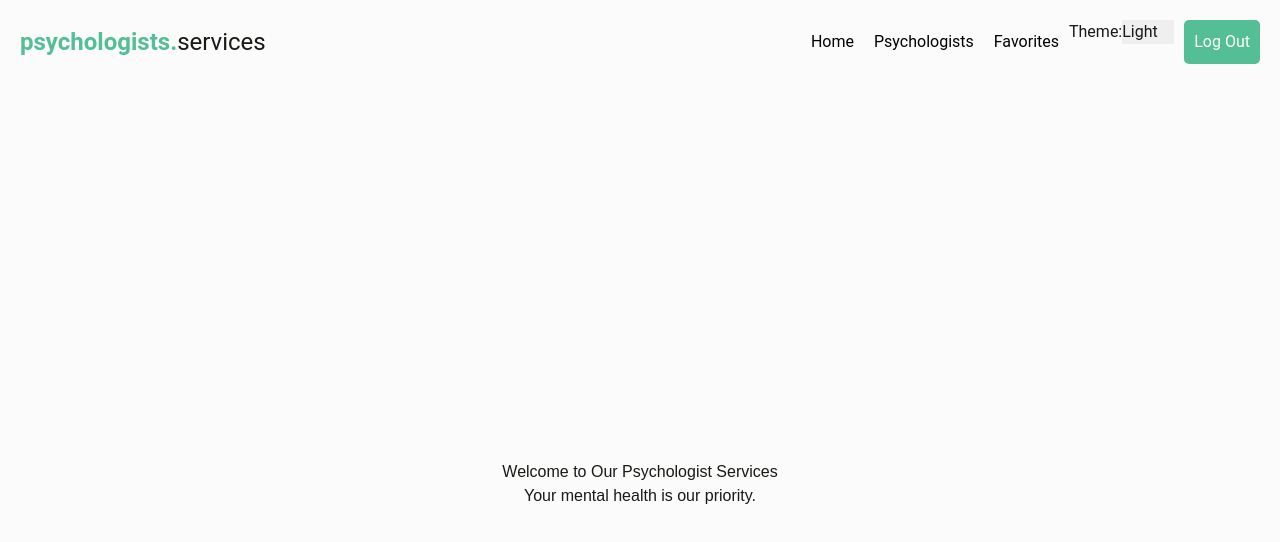
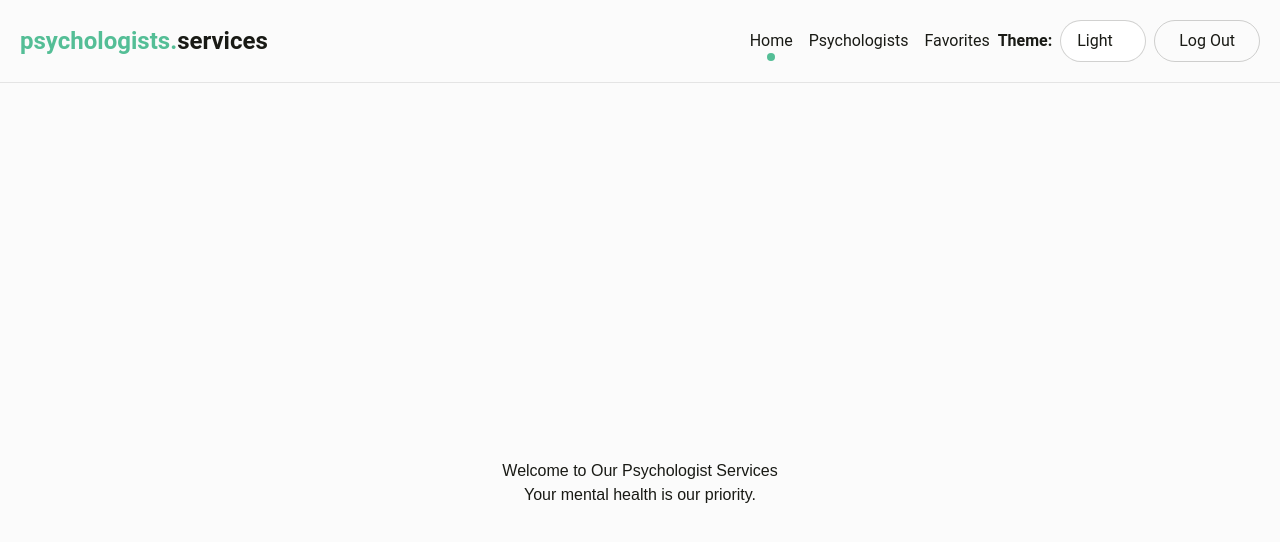
Before and after one commit to EvheniiDovhui/Psychologists, a React (Vite) app: page / in a window 1280 px wide. Shown: the top 542 px of the page. Built offline with nearby package versions, Linux system fonts and the light colour scheme; no server answers.

Commit message:
header styles

```diff
--- a/src/components/Header/Header.jsx
+++ b/src/components/Header/Header.jsx
@@ -1,5 +1,5 @@
 import React from 'react'
-import { useNavigate } from 'react-router-dom'
+import { useNavigate, useLocation } from 'react-router-dom'
 import { auth } from '../../services/firebaseConfig'
 import { signOut } from 'firebase/auth'
 import ThemeSelector from '../ThemeSelector/ThemeSelector'
@@ -16,6 +16,7 @@ import {
 
 const Header = ({ theme, setTheme }) => {
 	const navigate = useNavigate()
+	const location = useLocation()
 
 	const handleLogout = async () => {
 		try {
@@ -35,13 +36,28 @@ const Header = ({ theme, setTheme }) => {
 			<Nav>
 				<NavList>
 					<NavItem>
-						<NavLink to='/'>Home</NavLink>
+						<NavLink
+							to='/'
+							className={location.pathname === '/' ? 'active' : ''}
+						>
+							Home
+						</NavLink>
 					</NavItem>
 					<NavItem>
-						<NavLink to='/psychologists'>Psychologists</NavLink>
+						<NavLink
+							to='/psychologists'
+							className={location.pathname === '/psychologists' ? 'active' : ''}
+						>
+							Psychologists
+						</NavLink>
 					</NavItem>
 					<NavItem>
-						<NavLink to='/favorites'>Favorites</NavLink>
+						<NavLink
+							to='/favorites'
+							className={location.pathname === '/favorites' ? 'active' : ''}
+						>
+							Favorites
+						</NavLink>
 					</NavItem>
 				</NavList>
 				<ThemeSelector theme={theme} setTheme={setTheme} />
--- a/src/components/Header/HeaderStyles.jsx
+++ b/src/components/Header/HeaderStyles.jsx
@@ -7,33 +7,31 @@ const HeaderContainer = styled.header`
 	align-items: center;
 	padding: 20px;
 	background: ${({ theme }) => theme.background};
+	border-bottom: 1px solid ${({ theme }) => theme.borderHeader};
 `
 
 const LogoHeader = styled(Link)`
-	padding: 10px;
-	margin: 10px 0;
+	padding: 8px;
+	margin: 8px 0;
 	font-size: 16px;
-	text-decoration: none;
 	text-align: center;
-	border: none;
-	border-radius: 5px;
 	background-color: #28a745;
-	color: #fff;
-	transition: background-color 0.3s;
-	&:hover {
-		background-color: #218838;
-	}
 `
 
 const Logo = styled.a`
 	font-size: 24px;
-	text-decoration: none;
 	font-weight: bold;
 	color: ${({ theme }) => theme.logoHeader};
+	&:hover {
+		text-decoration: none;
+		transition: transform 0.3s, color 0.3s;
+		transform: scale(1.015);
+		color: ${({ theme }) => theme.logoHeaderHover};
+	}
 `
 
 const Span = styled.span`
-	font-weight: normal;
+	font-weight: bold;
 	color: ${({ theme }) => theme.logoHeaderSpan};
 `
 
@@ -44,34 +42,46 @@ const Nav = styled.nav`
 const NavList = styled.ul`
 	display: flex;
 	align-items: center;
-
 	list-style: none;
 	padding: 0;
 	margin: 0;
 `
 
 const NavItem = styled.li`
-	margin: 0 10px;
+	margin: 0 8px;
+	position: relative;
 `
 
 const NavLink = styled(Link)`
-	text-decoration: none;
-	color: black;
+	color: ${({ theme }) => theme.text};
 	&:hover {
-		text-decoration: underline;
+		transition: color 0.3s;
+		color: ${({ theme }) => theme.logoHeaderHover};
+	}
+
+	&.active::after {
+		content: '';
+		display: block;
+		width: 8px;
+		height: 8px;
+		background-color: ${({ theme }) => theme.logoHeaderActive};
+		border-radius: 50%;
+		position: absolute;
+		bottom: -8px;
+		left: 50%;
+		transform: translateX(-50%);
 	}
 `
 
 const LogoutButton = styled.button`
 	align-items: center;
-	padding: 10px;
-	margin-left: 10px;
+	padding: 8px 24px;
 	font-size: 16px;
 	cursor: pointer;
-	border: none;
-	border-radius: 5px;
-	background-color: ${({ theme }) => theme.buttonBackground};
-	color: #fff;
+	border: 1px solid ${({ theme }) => theme.borderColor};
+	border-radius: 50px;
+	background-color: var(--color-transparent);
+	color: ${({ theme }) => theme.text};
 	transition: background-color 0.3s;
 	&:hover {
 		background-color: ${({ theme }) => theme.buttonHoverBackground};
--- a/src/components/ThemeSelector/ThemeSelector.jsx
+++ b/src/components/ThemeSelector/ThemeSelector.jsx
@@ -1,4 +1,10 @@
 import React from 'react'
+import {
+	ThemeSelectorContainer,
+	ThemeLabel,
+	ThemeSelect,
+	ThemeOption,
+} from './ThemeSelectorStyle'
 
 const ThemeSelector = ({ theme, setTheme }) => {
 	const handleThemeChange = event => {
@@ -6,16 +12,16 @@ const ThemeSelector = ({ theme, setTheme }) => {
 	}
 
 	return (
-		<div>
-			<label htmlFor='theme-select'>Theme:</label>
-			<select id='theme-select' value={theme} onChange={handleThemeChange}>
-				<option value='light'>Light</option>
-				<option value='dark'>Dark</option>
-				<option value='blue'>Blue</option>
-				<option value='green'>Green</option>
-				<option value='red'>Orange</option>
-			</select>
-		</div>
+		<ThemeSelectorContainer>
+			<ThemeLabel htmlFor='theme-select'>Theme:</ThemeLabel>
+			<ThemeSelect id='theme-select' value={theme} onChange={handleThemeChange}>
+				<ThemeOption value='light'>Light</ThemeOption>
+				<ThemeOption value='dark'>Dark</ThemeOption>
+				<ThemeOption value='blue'>Blue</ThemeOption>
+				<ThemeOption value='green'>Green</ThemeOption>
+				<ThemeOption value='red'>Orange</ThemeOption>
+			</ThemeSelect>
+		</ThemeSelectorContainer>
 	)
 }
 
--- /dev/null
+++ b/src/components/ThemeSelector/ThemeSelectorStyle.jsx
@@ -0,0 +1,41 @@
+import styled from 'styled-components'
+
+export const ThemeSelectorContainer = styled.div`
+	display: flex;
+	margin-right: 8px;
+	align-items: center;
+`
+
+export const ThemeLabel = styled.label`
+	margin-right: 8px;
+	font-weight: bold;
+	color: ${({ theme }) => theme.text};
+`
+
+export const ThemeSelect = styled.select`
+	cursor: pointer;
+	padding: 8px 16px;
+	font-size: 16px;
+	border: 1px solid ${({ theme }) => theme.borderColor};
+	border-radius: 50px;
+	background-color: ${({ theme }) => theme.selectBackground};
+	color: ${({ theme }) => theme.text};
+	transition: border-color 0.3s, background-color 0.3s;
+	&:hover {
+		border-color: ${({ theme }) => theme.hoverBorderColor};
+		background-color: ${({ theme }) => theme.buttonHoverBackground};
+	}
+	&:focus {
+		outline: none;
+		border-color: ${({ theme }) => theme.focusBorderColor};
+	}
+`
+
+export const ThemeOption = styled.option`
+	padding: 8px 16px;
+	background-color: ${({ theme }) => theme.optionBackground};
+	color: ${({ theme }) => theme.text};
+	&:hover {
+		background-color: ${({ theme }) => theme.hoverBorderColor};
+	}
+`
--- a/src/styles/index.css
+++ b/src/styles/index.css
@@ -14,30 +14,23 @@
 
 	--color-green: #54be96;
 	--color-green-light: #54be9633;
+	--color-green-hover: #36a379;
 
 	--color-blue: #3470ff;
 	--color-blue-light: #3470ff33;
 
-	--color-orange: #fc832c;
+	--color-transparent: rgba(0, 0, 0, 0);
+
+	--color-orange: #231104;
 	--color-orange-light: #fc832c33;
 
 	--color-text: #191a15;
-	--color-text-secondary: rgba(16, 24, 40, 0.6);
-	--color-text-light: rgb(71, 84, 103);
 
-	--color-icon: rgb(16, 24, 40);
-
-	--color-background-icon: #10182810;
-
-	--color-background-input: #10182810;
-
-	--color-border: rgba(16, 24, 40, 0.125);
-	--color-border-hover: rgb(216, 67, 67);
-
-	--color-button: rgb(228, 72, 72);
-	--color-button-hover: rgb(216, 67, 67);
+	--color-border-header: #191a151a;
+	--color-border-button: #191a1533;
 }
 
 body {
 	font-family: 'Inter-Regular', sans-serif;
+	margin: 0 auto;
 }
--- a/src/themes/themes.js
+++ b/src/themes/themes.js
@@ -5,9 +5,20 @@ export const lightTheme = {
 
 	logoHeader: 'var(--color-green)',
 	logoHeaderSpan: 'var(--color-black)',
+	logoHeaderHover: 'var(--color-green-hover)',
+
+	logoHeaderActive: 'var(--color-green)',
 
 	buttonBackground: 'var(--color-green)',
 	buttonHoverBackground: 'var(--color-green-light)',
+
+	borderHeader: 'var(--color-border-header)',
+
+	borderColor: 'var(--color-border-button)',
+	selectBackground: '#fff',
+	hoverBorderColor: 'var(--color-green-hover)',
+	focusBorderColor: 'var(--color-green)',
+	optionBackground: 'var(--color-transparent)',
 }
 
 export const darkTheme = {
@@ -17,9 +28,20 @@ export const darkTheme = {
 
 	logoHeader: 'var(--color-green)',
 	logoHeaderSpan: 'var(--color-white)',
+	logoHeaderHover: 'var(--color-green-hover)',
+
+	logoHeaderActive: 'var(--color-green)',
 
 	buttonBackground: 'var(--color-green)',
 	buttonHoverBackground: 'var(--color-green-light)',
+
+	borderHeader: 'var(--color-green)',
+
+	borderColor: '#666',
+	selectBackground: '#444',
+	hoverBorderColor: 'var(--color-green-hover)',
+	focusBorderColor: 'var(--color-green)',
+	optionBackground: '#555',
 }
 
 export const blueTheme = {
@@ -32,6 +54,11 @@ export const blueTheme = {
 
 	buttonBackground: 'var(--color-blue)',
 	buttonHoverBackground: 'var(--color-blue-light)',
+
+	borderColor: '#006064',
+	selectBackground: '#e0f7fa',
+	focusBorderColor: '#00796b',
+	optionBackground: '#b2ebf2',
 }
 
 export const greenTheme = {
@@ -44,6 +71,12 @@ export const greenTheme = {
 
 	buttonBackground: 'var(--color-green)',
 	buttonHoverBackground: 'var(--color-green-light)',
+
+	borderColor: '#4caf50',
+	selectBackground: '#e8f5e9',
+	hoverBorderColor: 'var(--color-green-hover)',
+	focusBorderColor: 'var(--color-green)',
+	optionBackground: '#a5d6a7',
 }
 
 export const orangeTheme = {
@@ -56,4 +89,9 @@ export const orangeTheme = {
 
 	buttonBackground: 'var(--color-orange)',
 	buttonHoverBackground: 'var(--color-orange-light)',
+
+	borderColor: '#d32f2f',
+	selectBackground: '#ffebee',
+	focusBorderColor: '#c62828',
+	optionBackground: '#ef9a9a',
 }
```
